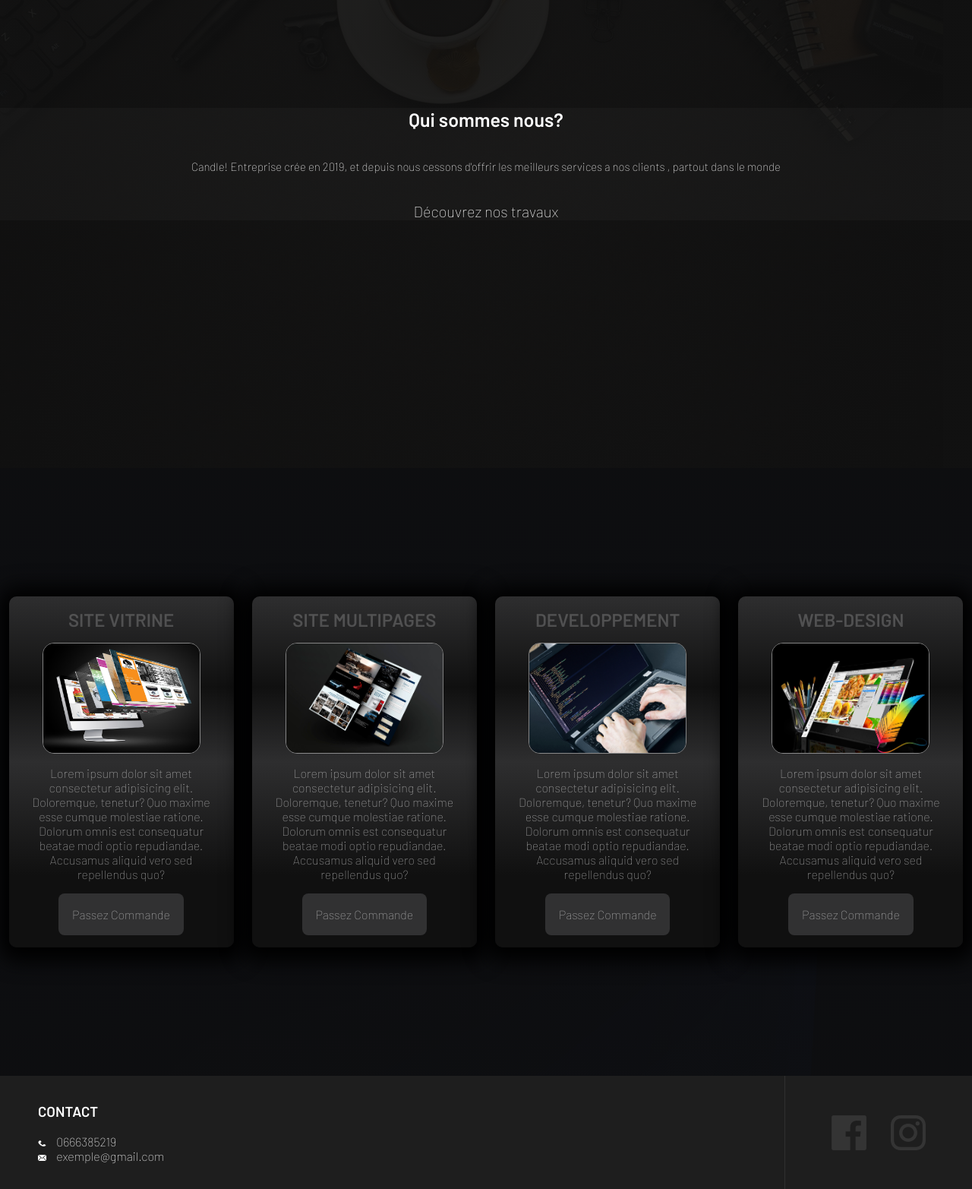
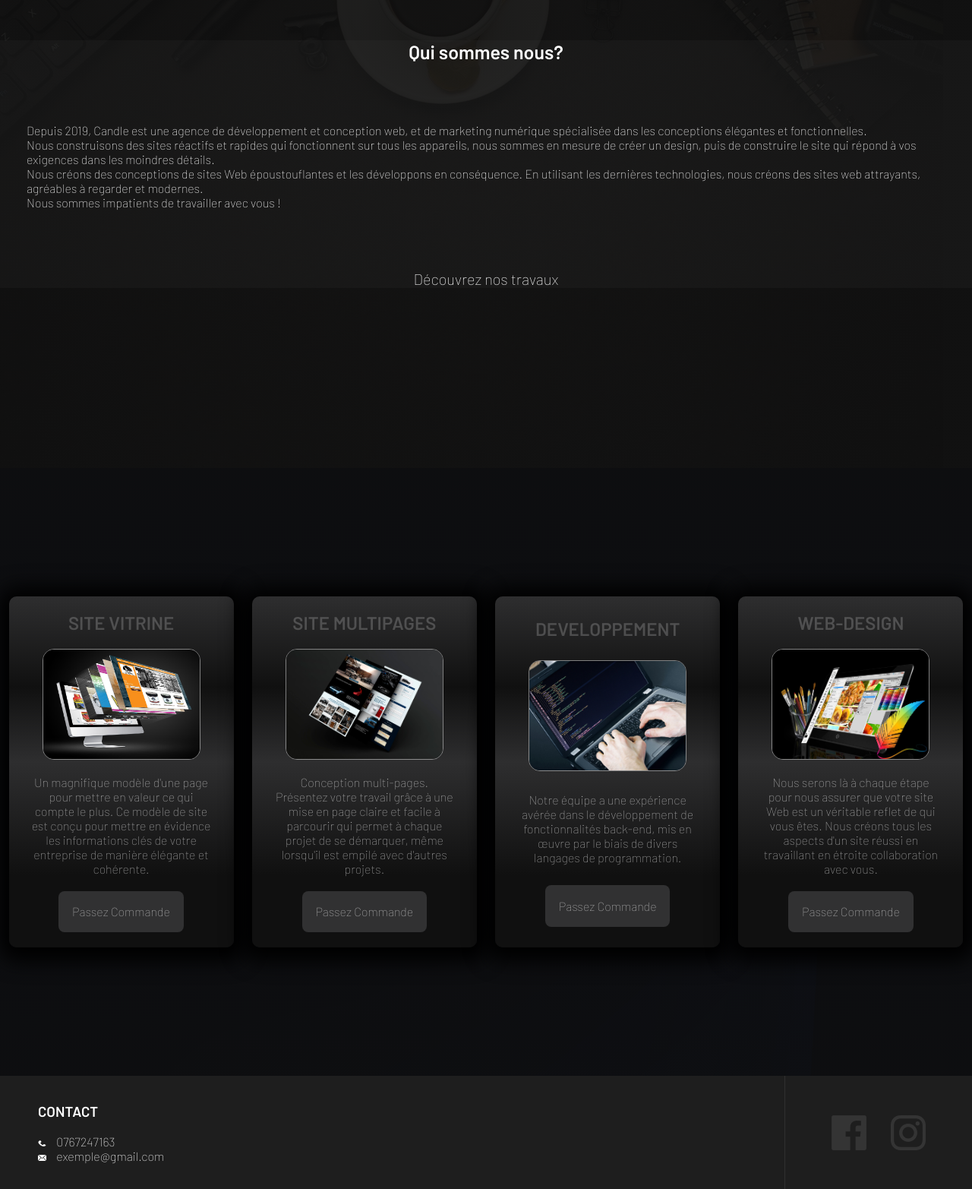
Before and after one commit to bessaaamirouche/Candle, a plain HTML site: page index.html in a window 1280 px wide. Shown: the part 920-2485 px from the top of the page at 76% size. Drawn offline with Linux system fonts and the light colour scheme.

Commit message:
ajout de textes

```diff
--- a/index.html
+++ b/index.html
@@ -15,7 +15,7 @@
       <div class="logo"><img src="image/logo.png" alt="logo" /></div>
       <ul class="liste">
         <li><a href="#sec2">Qui sommes nous? </a></li>
-        <li><a>Services</a></li>
+        <li><a href="#sec3">Services</a></li>
         <li><a>Contact</a></li>
       </ul>
     </nav>
@@ -36,8 +36,18 @@
         <h1>Qui sommes nous?</h1>
         <br /><br />
         <p>
-          Candle! Entreprise crée en 2019, et depuis nous cessons d'offrir les
-          meilleurs services a nos clients , partout dans le monde
+          Depuis 2019, Candle est une agence de développement et conception web,
+          et de marketing numérique spécialisée dans les conceptions élégantes
+          et fonctionnelles. <br />
+          Nous construisons des sites réactifs et rapides qui fonctionnent sur
+          tous les appareils, nous sommes en mesure de créer un design, puis de
+          construire le site qui répond à vos exigences dans les moindres
+          détails. <br />
+          Nous créons des conceptions de sites Web époustouflantes et les
+          développons en conséquence. En utilisant les dernières technologies,
+          nous créons des sites web attrayants, agréables à regarder et
+          modernes. <br />
+          Nous sommes impatients de travailler avec vous !
         </p>
         <br /><br />
         <a href="#sec4">Découvrez nos travaux</a>
@@ -48,10 +58,10 @@
         <h1>SITE VITRINE</h1>
         <img id="sv" src="image/sitevitrine.jpeg" alt="Vitrine" />
         <p>
-          Lorem ipsum dolor sit amet consectetur adipisicing elit. Doloremque,
-          tenetur? Quo maxime esse cumque molestiae ratione. Dolorum omnis est
-          consequatur beatae modi optio repudiandae. Accusamus aliquid vero sed
-          repellendus quo?
+          Un magnifique modèle d'une page pour mettre en valeur ce qui compte le
+          plus. Ce modèle de site est conçu pour mettre en évidence les
+          informations clés de votre entreprise de manière élégante et
+          cohérente.
         </p>
         <a href="#">Passez Commande</a>
       </div>
@@ -59,10 +69,9 @@
         <h1>SITE MULTIPAGES</h1>
         <img id="smp" src="image/siteMultipage.jpeg" alt="Vitrine" />
         <p>
-          Lorem ipsum dolor sit amet consectetur adipisicing elit. Doloremque,
-          tenetur? Quo maxime esse cumque molestiae ratione. Dolorum omnis est
-          consequatur beatae modi optio repudiandae. Accusamus aliquid vero sed
-          repellendus quo?
+          Conception multi-pages. Présentez votre travail grâce à une mise en
+          page claire et facile à parcourir qui permet à chaque projet de se
+          démarquer, même lorsqu'il est empilé avec d'autres projets.
         </p>
         <a href="#">Passez Commande</a>
       </div>
@@ -70,10 +79,9 @@
         <h1>DEVELOPPEMENT</h1>
         <img id="dev" src="image/dev.jpeg" alt="Vitrine" />
         <p>
-          Lorem ipsum dolor sit amet consectetur adipisicing elit. Doloremque,
-          tenetur? Quo maxime esse cumque molestiae ratione. Dolorum omnis est
-          consequatur beatae modi optio repudiandae. Accusamus aliquid vero sed
-          repellendus quo?
+          Notre équipe a une expérience avérée dans le développement de
+          fonctionnalités back-end, mis en œuvre par le biais de divers langages
+          de programmation. <br />
         </p>
         <a href="#">Passez Commande</a>
       </div>
@@ -81,10 +89,9 @@
         <h1>WEB-DESIGN</h1>
         <img id="wd" src="image/WebDesign.jpeg" alt="Vitrine" />
         <p>
-          Lorem ipsum dolor sit amet consectetur adipisicing elit. Doloremque,
-          tenetur? Quo maxime esse cumque molestiae ratione. Dolorum omnis est
-          consequatur beatae modi optio repudiandae. Accusamus aliquid vero sed
-          repellendus quo?
+          Nous serons là à chaque étape pour nous assurer que votre site Web est
+          un véritable reflet de qui vous êtes. Nous créons tous les aspects
+          d'un site réussi en travaillant en étroite collaboration avec vous.
         </p>
         <a href="#">Passez Commande</a>
       </div>
@@ -95,7 +102,7 @@
         <h3>CONTACT</h3>
         <br />
         <div>
-          <img src="image/phone.png" alt="" /><a href="#"> 0666385219 </a>
+          <img src="image/phone.png" alt="" /><a href="#"> 0767247163 </a>
         </div>
         <div>
           <img src="image/mail.png" alt="" /><a href=""> exemple@gmail.com </a>
--- a/style.css
+++ b/style.css
@@ -119,14 +119,17 @@ nav {
 .t1 p{
     font-weight: 200;
     text-align: left;
+    font-size: 20px;
+    padding-bottom: 29px;
+}
 
-}
+
 .t2{
     border-radius: 8px;
-    font-size: 1.5rem;
+    font-size: 20px;
     text-align: center;
     background: #393737;
-    padding: 20px 29px;
+    padding: 14px 10px;
 }
 
 .t2 .t1{
@@ -157,7 +160,8 @@ padding-left: 10%;
     font-size: 25px;
 }
 .infos p{
-    font-size: 15px;
+    font-size: 16px;
+    padding: 41px 35px;
 }
 .infos a{
     font-size: 20px;
```
Also changed, not shown: 1 other file.
